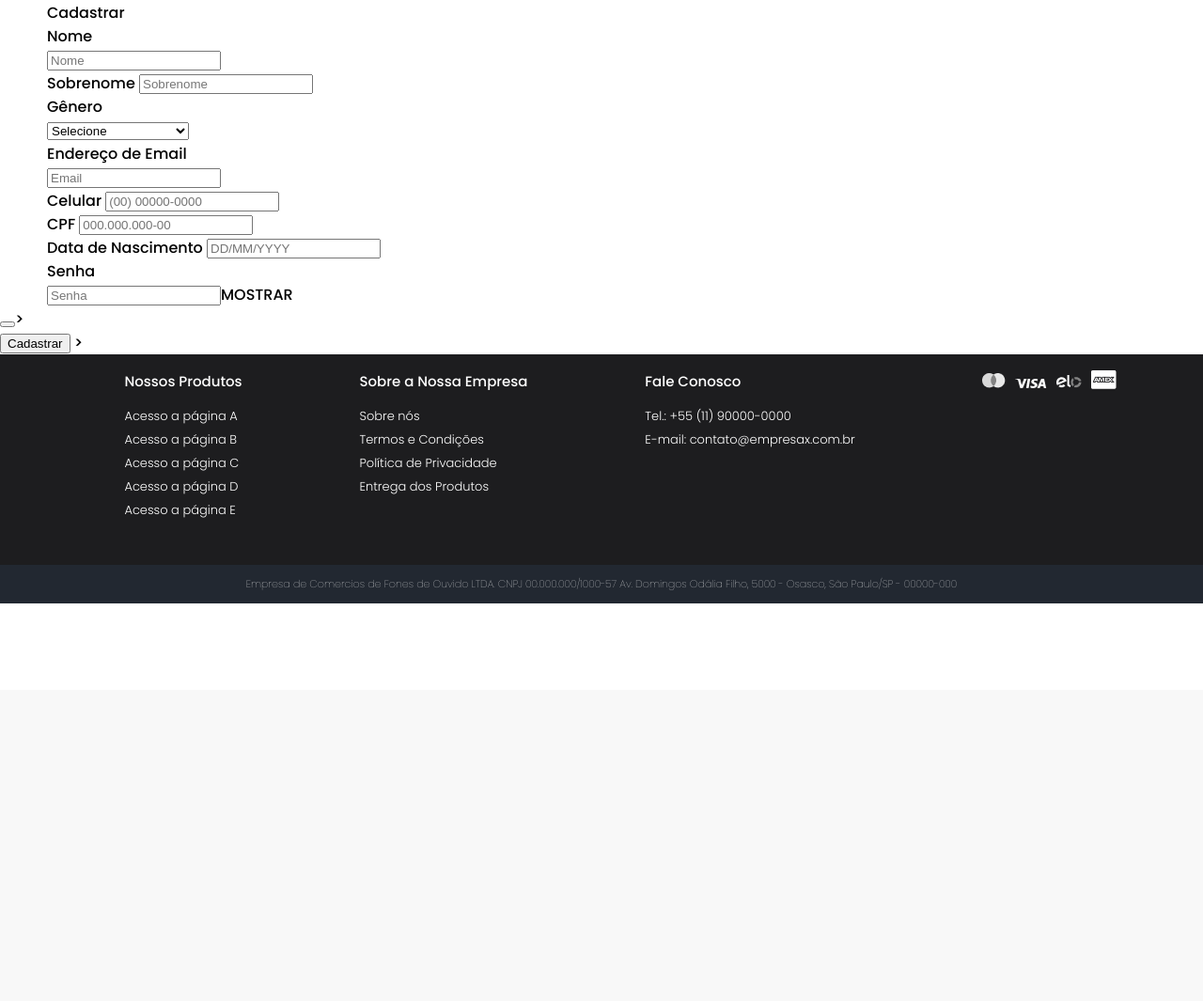
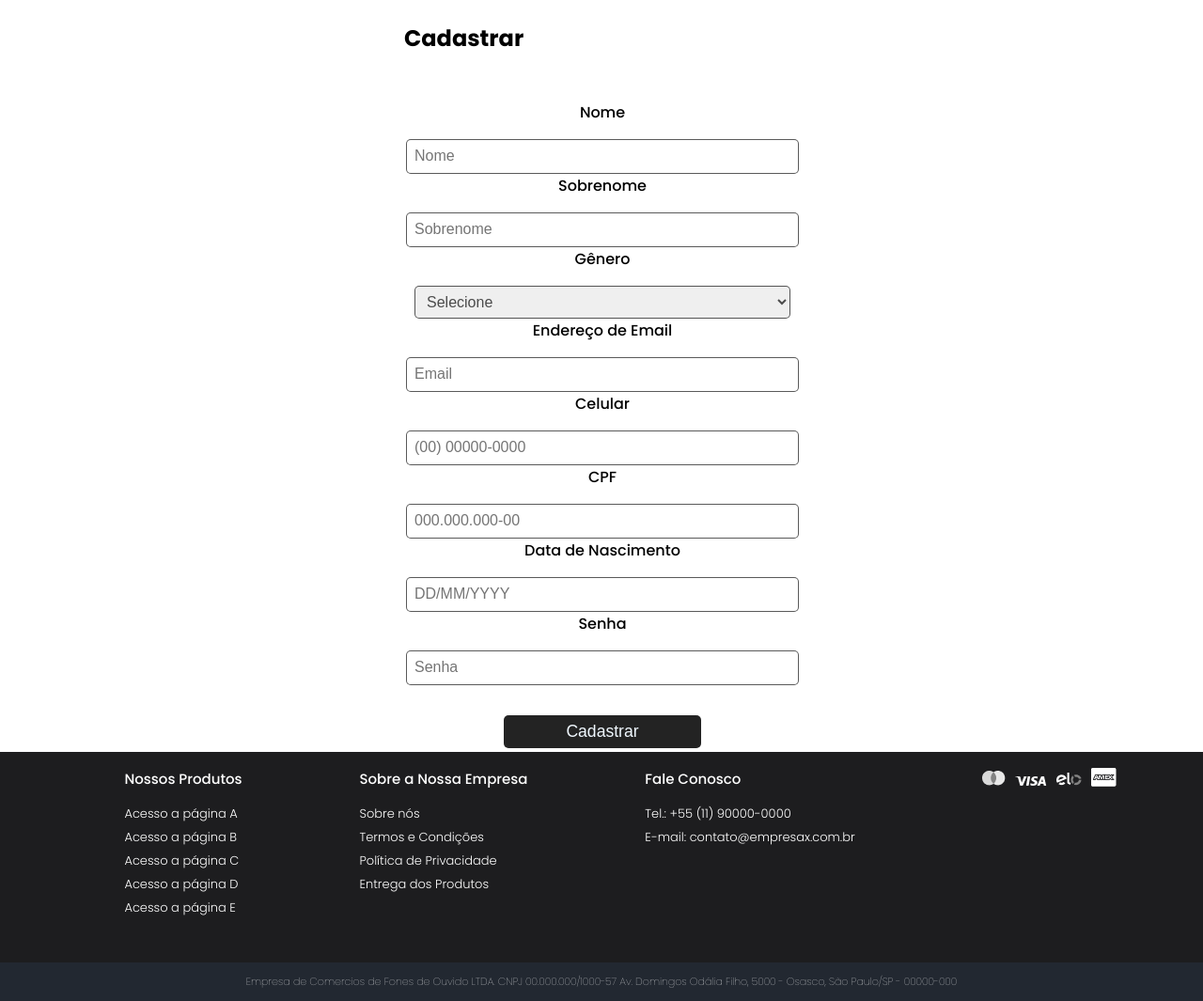
Before and after one commit to imfelipereis/dh-projeto-integrador, a web app: file views/cadastro.html in a window 1280 px wide. Shown: the part 66-1131 px from the top of the page at 94% size. Before the commit the page ends 708 px from the top, so only its background shows below. Run offline with its HTML, style and script files only (its server is not run), Linux system fonts and the light colour scheme.

Commit message:
Subindo paginas login e cadastro em html e css

```diff
--- /dev/null
+++ b/css/cadastro.css
@@ -0,0 +1,84 @@
+@import url('https://fonts.googleapis.com/css2?family=Poppins:wght@100;300;500;700&display=swap');
+
+/*! CONFIG CADASTRO */
+
+main {
+    background: rgba(225, 255, 1, 0);
+    min-height:100vh;
+    min-width: 100vw;
+    font-weight: 400;
+    display: flex;
+    flex-direction: column;
+    align-items: center;
+    justify-content: center;
+}
+main h2{
+    font-weight: 600;
+    margin-bottom: 2rem;
+    position: relative;
+    justify-content: center;
+    align-items: center;
+    padding-left: ;
+
+
+}
+ main form{
+    display: flex;
+    flex-direction: column;
+    align-items: center;
+    justify-content: center;
+    justify-content: space-between;
+    padding-left: %;
+    margin-top: 1rem;
+    width: 100%;
+}
+
+
+main form label{
+    display: flex;
+    flex-direction: column;
+}
+main form input {
+    color: rgba(2, 2, 2, 0.687);
+    border-radius: 5px;
+    width: 400px;
+    height: 35px;
+    padding: 0 0.5rem;
+    margin-top: 1rem;
+    outline: none;
+    font-size: 1rem;
+    border: 1px solid rgba(0, 0, 0, 0.649);
+
+}
+
+main form select{
+    color: rgba(2, 2, 2, 0.687);
+    border-radius: 5px;
+    width: 400px;
+    height: 35px;
+    padding: 0 0.5rem;
+    margin-top: 1rem;
+    outline: none;
+    font-size: 1rem;
+    border: 1px solid rgba(0, 0, 0, 0.649)
+}
+
+
+ form input[type="submit"] {
+
+    cursor: pointer;
+    width: 50%;
+    margin-top: 2rem;
+    border: 0;
+    border-radius: 5px;
+    background: rgb(35, 35, 35);
+    color: aliceblue;
+    font-size: 1.1rem ;
+    transition: all .5s ease-in-out;
+}
+
+form input[type="submit"]:hover {
+    etter-spacing: 0.5px;
+    border-radius: 35px;
+    background: rgb(0, 0, 0);
+}
--- a/views/cadastro.html
+++ b/views/cadastro.html
@@ -5,8 +5,8 @@
     <meta http-equiv="X-UA-Compatible" content="IE=edge">
     <meta name="viewport" content="width=device-width, initial-scale=1.0">
     <link rel="stylesheet" href="/css/home.css">
-    <link rel="stylesheet" href="/css/login.css">
-    <title>Página de Login</title>
+    <link rel="stylesheet" href="/css/cadastro.css">
+    <title>Cadastre-se</title>
 </head>
 <body>
 
@@ -51,21 +51,23 @@
 
 </body>
 
-<section.login>
-    <div class="container">
+<main class="cadastro">
 
-        <h1.login>Cadastrar</h1>
+    <div class="wrapper">
 
-        <form>
+        <h2 class="page_title">Cadastrar</h2>
+      <div class="container">
+
+        <form method="POST" action="#" class="input-cadastro">
         <label for="fName">Nome</label>
-        <br>
-        <input type="text" method="POST" id="fName" name="fName" placeholder="Nome"  autoComplete="Nome" >
-        <br>
+
+        <input type="text"  id="fName" name="fName" placeholder="Nome"  autoComplete="Nome" required >
+
         <label for="fName">Sobrenome</label>
         <input type="text" method="POST" id="fName" name="fName" placeholder="Sobrenome"  autoComplete="Sobrenome" >
-        <br>
+
         <label for="Genero">Gênero</label>
-        <br>
+
         <select name="Gênero" id="Genero">
             <option selected disabled >Selecione</option>
             <option value="female">Feminino</option>
@@ -74,36 +76,36 @@
             <option value="semRespostaDefinida">Prefiro não responder</option>
             <option value="na">Outro</option>
         </select>
-        <br>
+
         <label for="Email">Endereço de Email</label>
-        <br>
+
         <input type="email" method="POST" id="Login" name="Email" placeholder="Email"  autoComplete="email" >
-        <br>
+
         <label for="Celular">Celular</label>
         <input type="text" onkeypress="event.charCode >=48 && event.charCode <=57" id="celular" name="celular" placeholder="(00) 00000-0000">
-        <br>
+
         <label for="document">CPF</label>
         <input type="text" onkeypress="event.charCode >=48 && event.charCode <=57" id="document" name="document" placeholder="000.000.000-00">
-        <br>
+
         <label for="Data de Nascimento">Data de Nascimento</label>
         <input type="birthday" name="birthday" placeholder="DD/MM/YYYY">
 
-        <br>
-        <label class="sc-jTzLTM jHgpmf">Senha<a class="sc-kZmsYB hGZyMi sc-bwzfXH iGJwnU" ></a></label>
-        <br>
-        <input type="password" class="sc-kxynE bUoeBp sc-gZMcBi czHOgp" value="" name="password" placeholder="Senha" autoComplete="current-password"/><a class="sc-gmeYpB dFeZlW sc-bZQynM bHgcyw sc-htpNat cgjxtC">MOSTRAR</a></div><button class="sc-iBEsjs dWzuHx sc-jKVCRD JAWAf sc-gzVnrw gfgqRd sc-bdVaJa jvMEXr"></button>>
-        <br>
+
+        <label for="password">Senha</label>
+
+        <input type="password"  value="" name="password" placeholder="Senha" autoComplete="current-password"/>
 
 
 
 
-        <button type="submit" value="cadastro">Cadastrar</button>
 
-        <label for=""></label>
+        <input type="submit" value="Cadastrar">
+
+
         </form>
-
-    </div>>
-</section>
+    </div>
+    </div>
+</main>
 
 <footer>
 
```
Also changed, not shown: css/login.css (added, +188 -0 lines).
